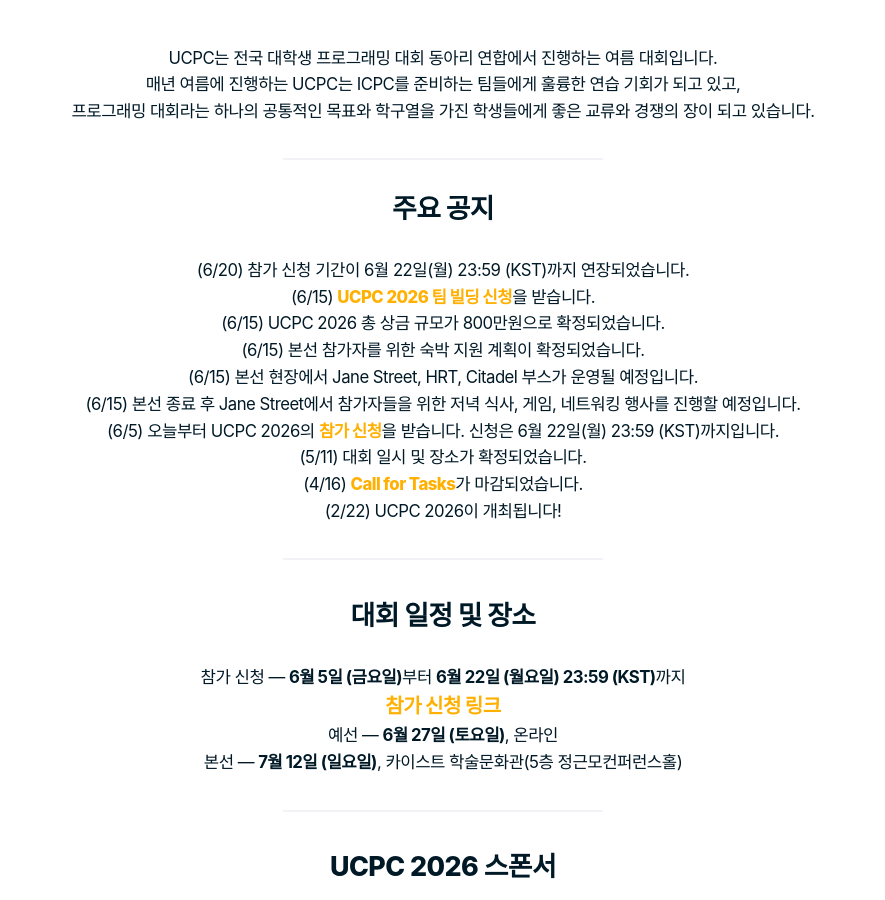
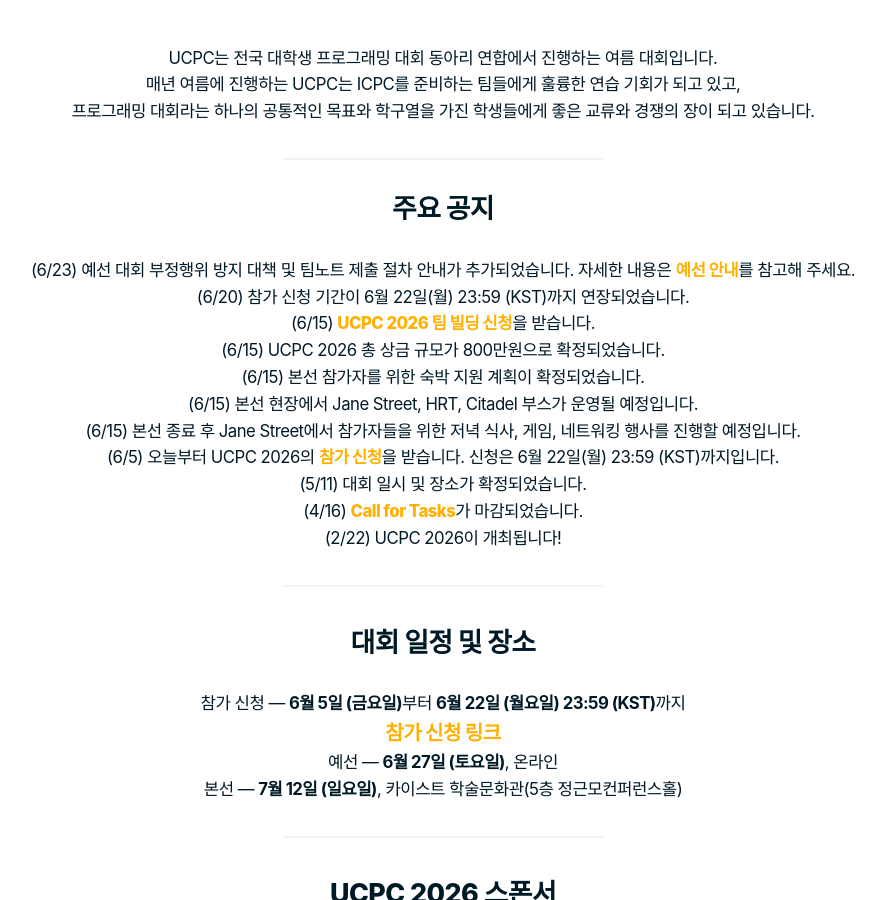
Before and after one commit to ucpcc/2026, a Jekyll site: the page built from index.md, in a window 1280 px wide and 900 px high, scrolled down 1365 px. Shown: the whole window, without its empty margins (197-1082 px from the left). Built offline with Jekyll 4.4.1, drawn with Linux system fonts in a browser that asks for light colours; some web fonts are replaced.

Commit message:
Add qualifier notice to home page

```diff
--- a/index.md
+++ b/index.md
@@ -6,6 +6,7 @@ lang: ko
 
 ## 주요 공지
 
+- (6/23) 예선 대회 부정행위 방지 대책 및 팀노트 제출 절차 안내가 추가되었습니다. 자세한 내용은 [예선 안내](/qualifier/)를 참고해 주세요.
 - (6/20) 참가 신청 기간이 6월 22일(월) 23:59 (KST)까지 연장되었습니다.
 - (6/15) [UCPC 2026 팀 빌딩 신청](https://forms.gle/iBDBkLqmkUPseoa87)을 받습니다.
 - (6/15) UCPC 2026 총 상금 규모가 800만원으로 확정되었습니다.
```
Also changed, not shown: en/index.md (+1 -0 lines).
